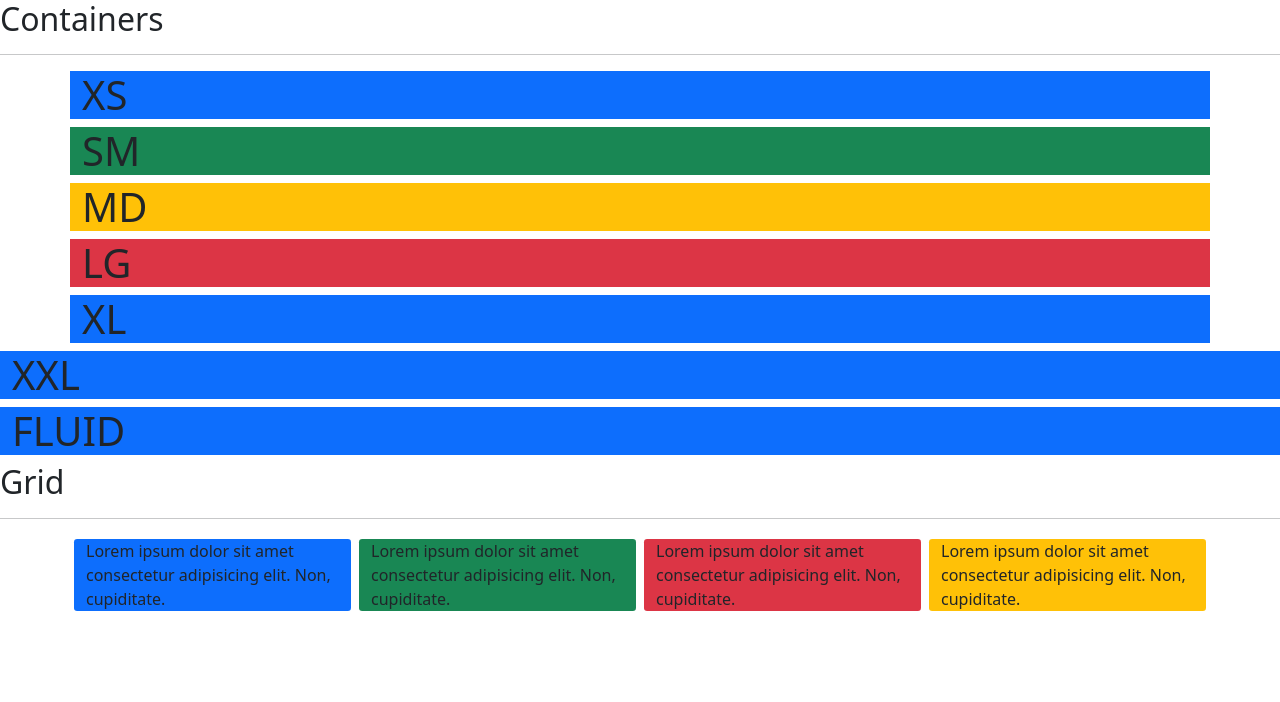
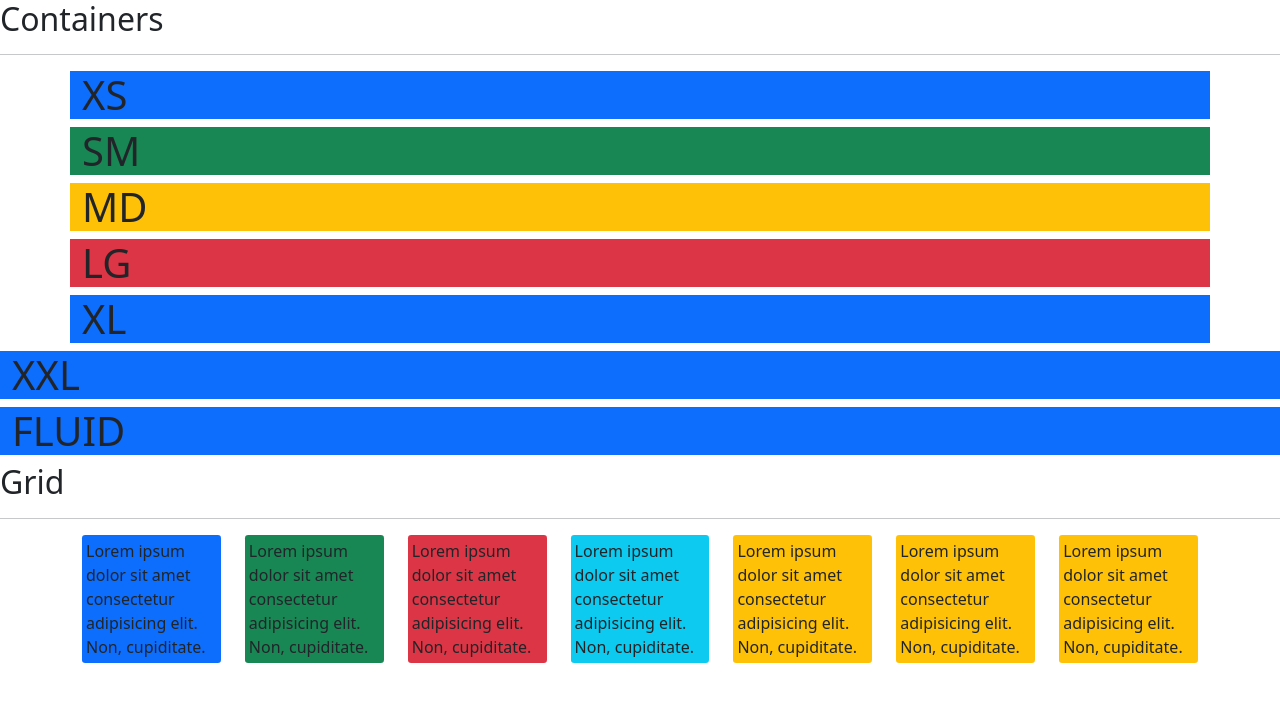
Before and after one commit to amarinafarias/soulcode-bootstrap-start, a plain HTML site: page __estudos/test1412.html in a window 1280 px wide. Drawn offline with Linux system fonts and the light colour scheme.

Commit message:
Grid 1412

```diff
--- a/__estudos/test1412.html
+++ b/__estudos/test1412.html
@@ -39,26 +39,44 @@
 
     <div class="container">
       <div class="row">
-        <div class="col bg-primary rounded-1 m-1">
-          <div>
+        <div class="col">
+          <div class="bg-primary rounded-1 p-1">
             Lorem ipsum dolor sit amet consectetur adipisicing elit. Non,
             cupiditate.
           </div>
         </div>
-        <div class="col bg-success rounded-1 m-1">
-          <div>
+        <div class="col">
+          <div class="bg-success rounded-1 p-1">
             Lorem ipsum dolor sit amet consectetur adipisicing elit. Non,
             cupiditate.
           </div>
         </div>
-        <div class="col bg-danger rounded-1 m-1">
-          <div>
+        <div class="col">
+          <div class="bg-danger rounded-1 p-1">
             Lorem ipsum dolor sit amet consectetur adipisicing elit. Non,
             cupiditate.
           </div>
         </div>
-        <div class="col bg-warning rounded-1 m-1">
-          <div>
+        <div class="col">
+          <div class="bg-info rounded-1 p-1">
+            Lorem ipsum dolor sit amet consectetur adipisicing elit. Non,
+            cupiditate.
+          </div>
+        </div>
+        <div class="col">
+          <div class="bg-warning rounded-1 p-1">
+            Lorem ipsum dolor sit amet consectetur adipisicing elit. Non,
+            cupiditate.
+          </div>
+        </div>
+        <div class="col">
+          <div class="bg-warning rounded-1 p-1">
+            Lorem ipsum dolor sit amet consectetur adipisicing elit. Non,
+            cupiditate.
+          </div>
+        </div>
+        <div class="col">
+          <div class="bg-warning rounded-1 p-1">
             Lorem ipsum dolor sit amet consectetur adipisicing elit. Non,
             cupiditate.
           </div>
```
